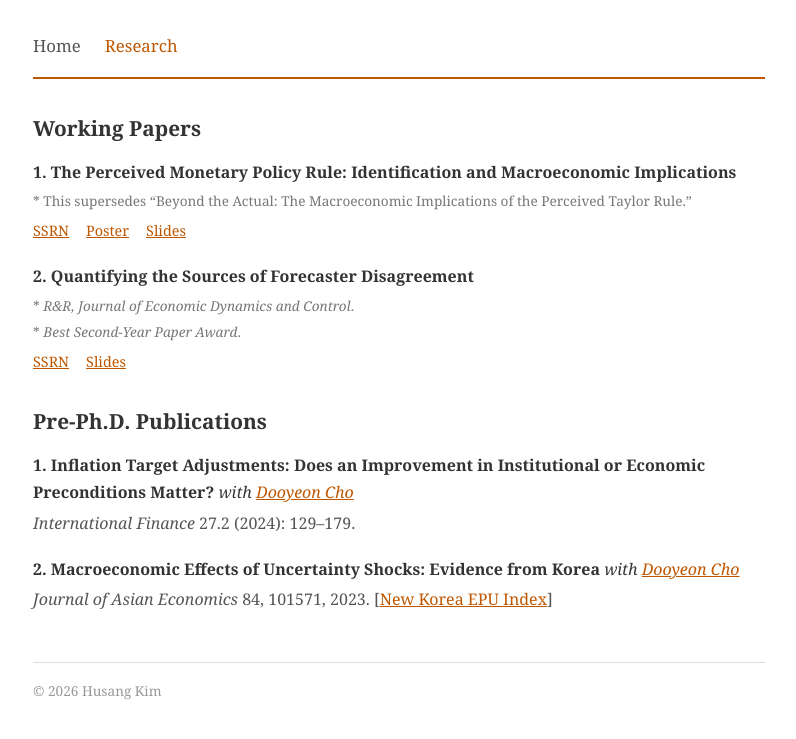
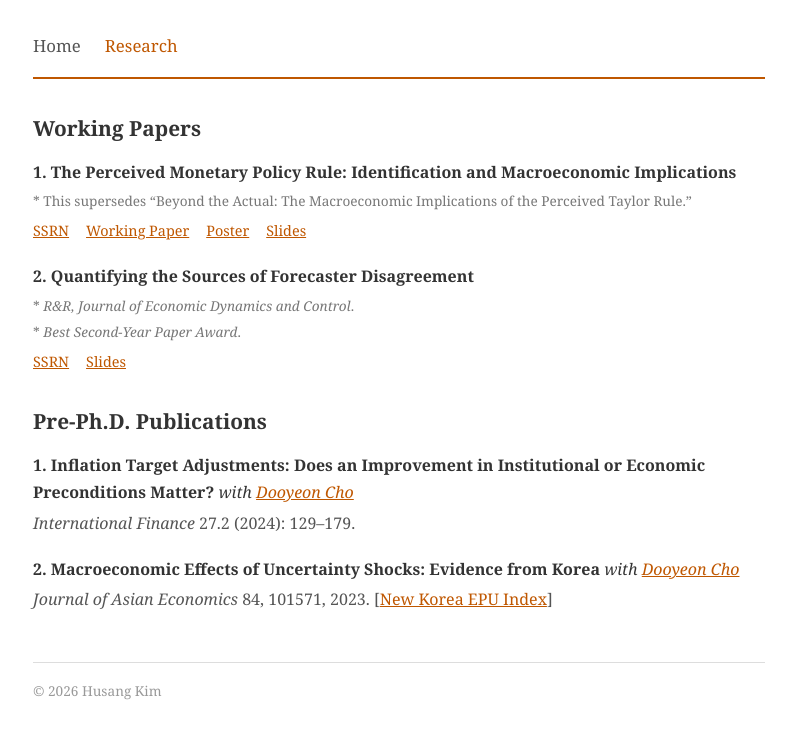
Before and after one commit to husang-kim/husang-kim.github.io, a Jekyll site: the page built from research.md, in a window 1280 px wide. Shown: the top 739 px of the page, without its empty margins (241-1037 px from the left). Built offline with Jekyll 4.4.1, drawn with Linux system fonts in a browser that asks for light colours.

Commit message:
Update research.md

```diff
--- a/research.md
+++ b/research.md
@@ -12,6 +12,7 @@
 <div class="paper-note"> * This supersedes &#8220;Beyond the Actual: The Macroeconomic Implications of the Perceived Taylor Rule.&#8221;</div>
 <div class="paper-links">
 <a href="https://papers.ssrn.com/sol3/papers.cfm?abstract_id=6171027" target="_blank">SSRN</a>
+<a href="/files/HSK_PerceivedRule.pdf" target="_blank">Working Paper</a>
 <a href="/files/HSK_PerceivedRule_Poster.pdf" target="_blank">Poster</a>
 <a href="/files/HSK_PerceivedRule_Slides.pdf" target="_blank">Slides</a>
 </div>
```
